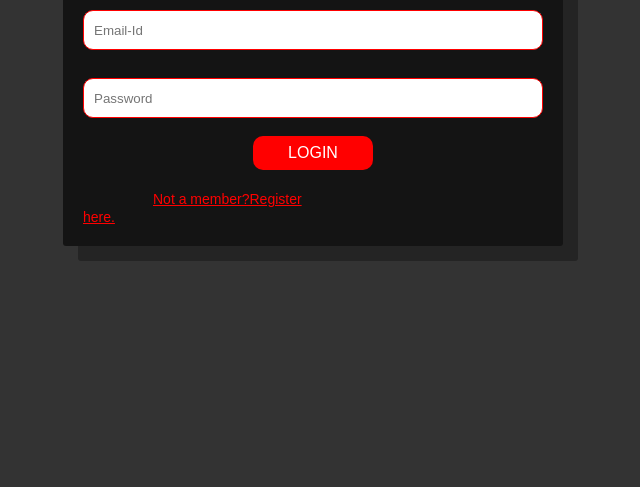
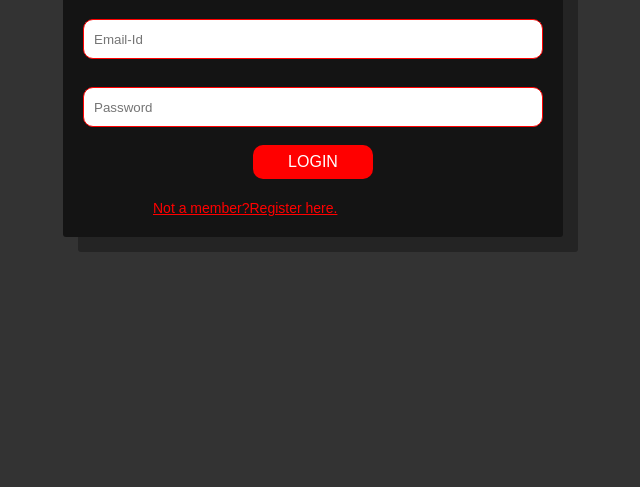
Before and after one commit to RamanaShetty/Login, a plain HTML site: page index.html in a window 1280 px wide. Shown: the part 313-800 px from the top of the page, without its empty margins (327-967 px from the left). Drawn offline with Linux system fonts and the light colour scheme.

Commit message:
reverted

```diff
--- a/index.css
+++ b/index.css
@@ -77,8 +77,3 @@ body
 {
     opacity: .6;
 }
-.container form a
-{
-    margin-left: 50%;
-    margin-right: 50%;
-}
```
